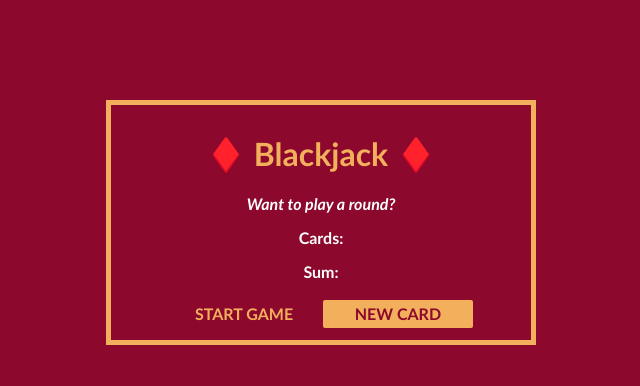
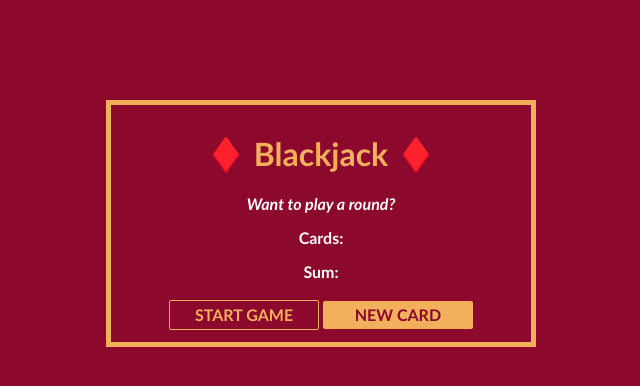
Before and after one commit to bafisofi/blackjack, a plain HTML site: page index.html in a window 1280 px wide. In both pictures the pointer is over the button "START GAME". Shown: the whole page, without its empty margins (319-959 px from the left). Drawn offline with nearby package versions, Linux system fonts and the light colour scheme.

Commit message:
Update index.css

```diff
--- a/index.css
+++ b/index.css
@@ -26,6 +26,7 @@ button {
   color: #8c082c;
   width: 150px;
   background: #f2af5c;
+  border: 1px solid #f2af5c;
   padding-top: 5px;
   padding-bottom: 5px;
   font-weight: bold;
@@ -39,4 +40,5 @@ button {
 button:hover {
   color: #f2af5c;
   background: #8c082c;
+  border: 1px solid #f2af5c;
 }
```
